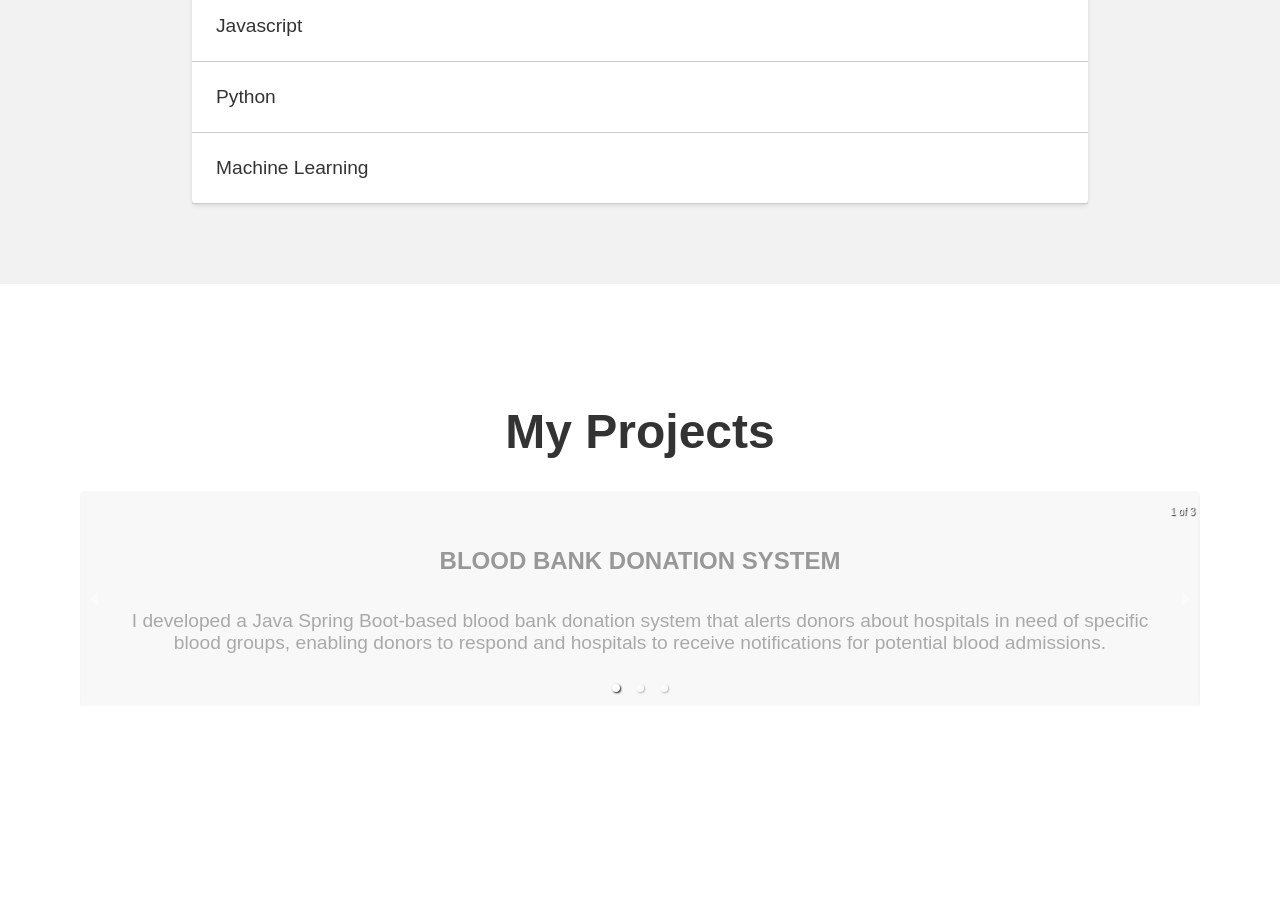
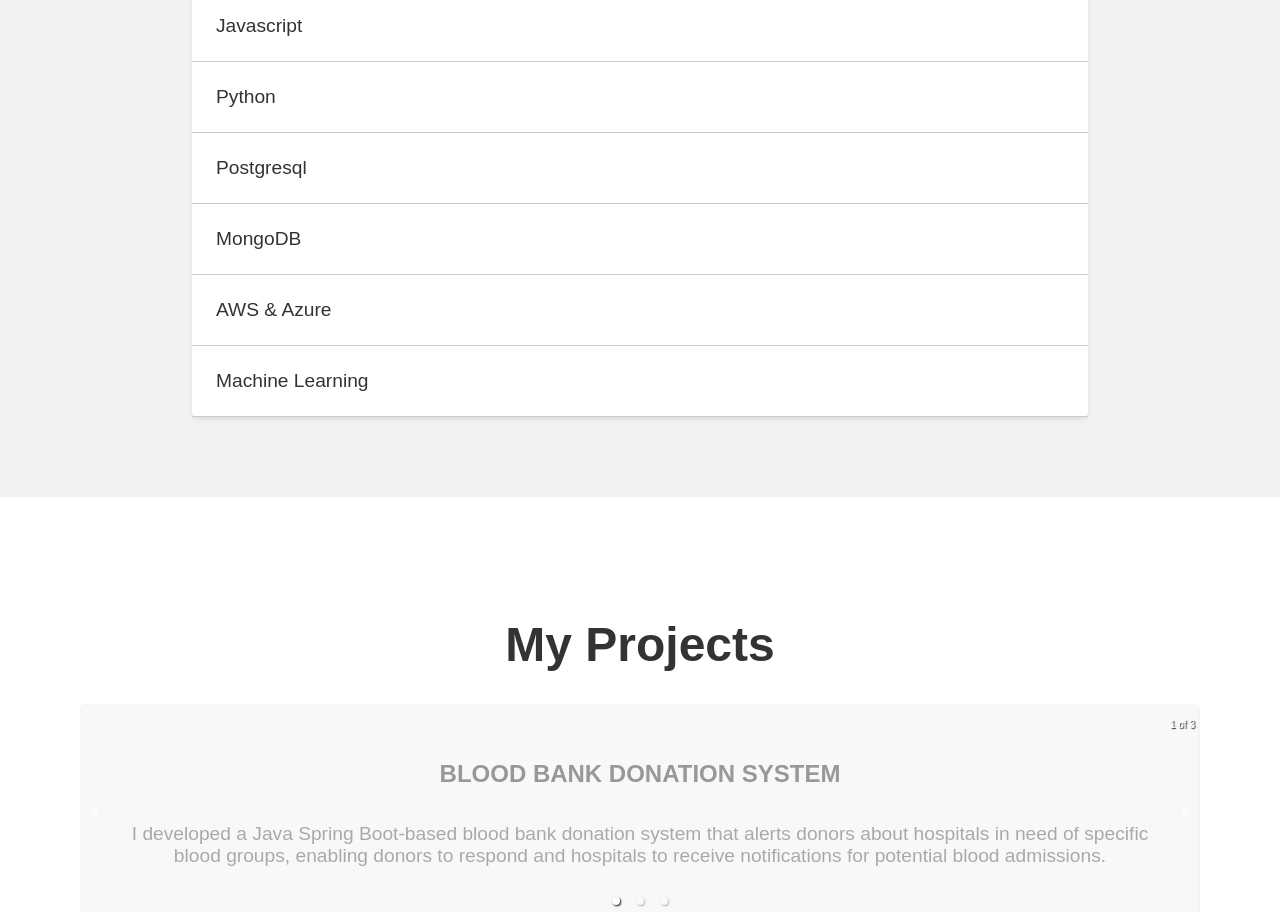
Before and after one commit to loki52501/lks_site, a React (Create React App) app: page / in a window 1280 px wide. Shown: the part 1140-2052 px from the top of the page. Built offline with nearby package versions, Linux system fonts and the light colour scheme; grey boxes are pictures that could not be loaded.

Commit message:
site with skills added

```diff
--- a/src/components/Skills.js
+++ b/src/components/Skills.js
@@ -6,6 +6,9 @@ const Skills = () => {
     'React & React Native',
     'Javascript',
     'Python',
+    'Postgresql',
+    'MongoDB',
+    'AWS & Azure',
     'Machine Learning',
     // Add more skills
   ];
```
